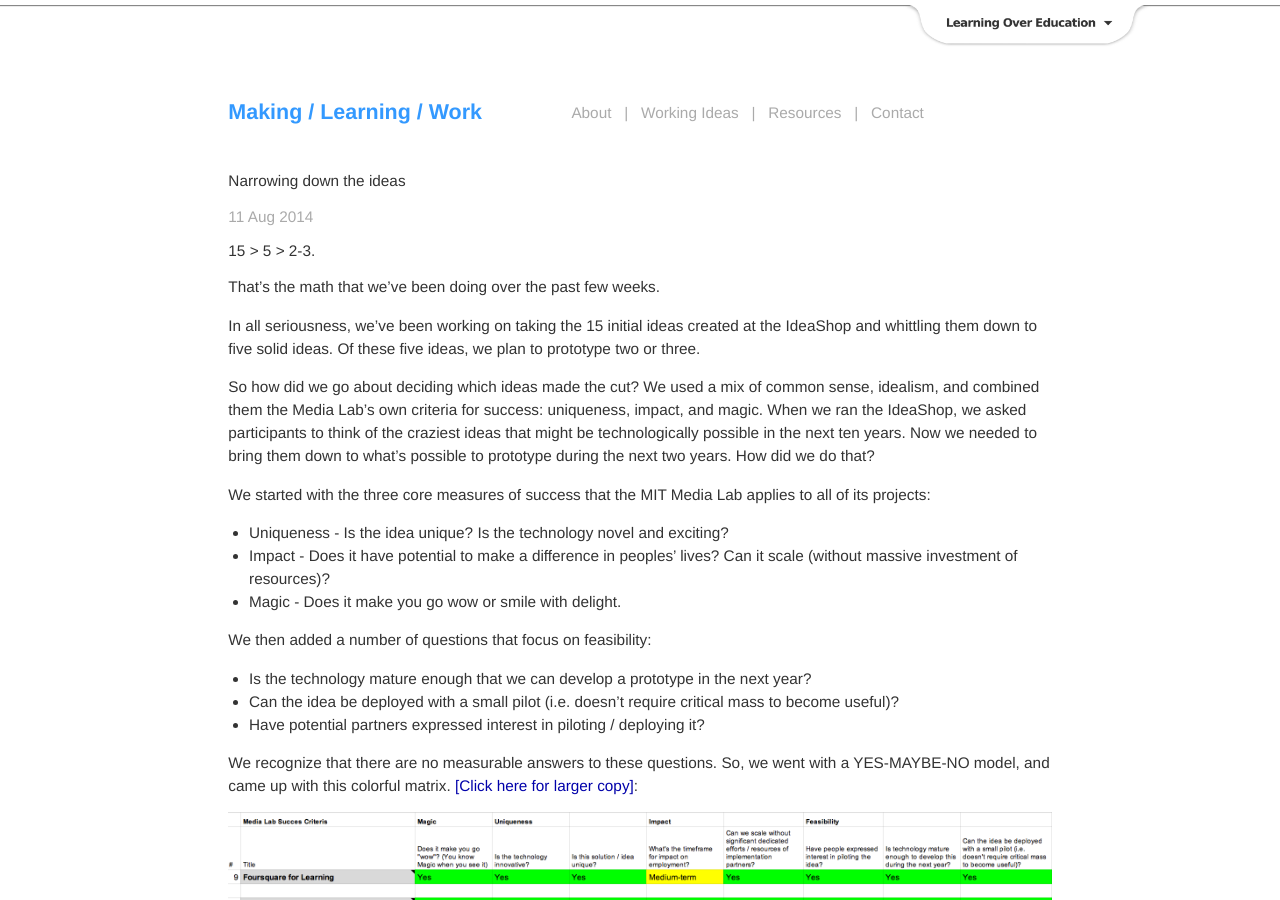
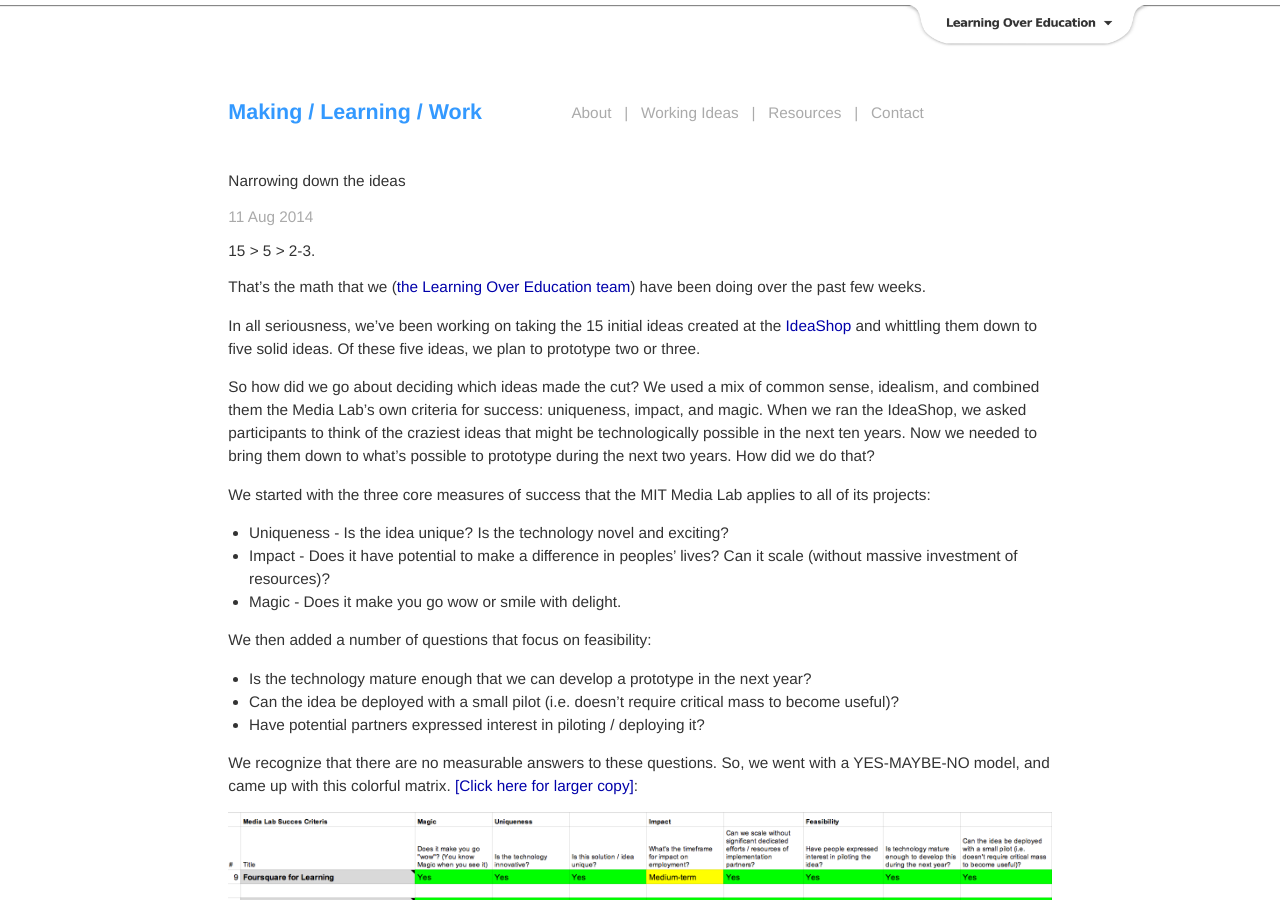
Before and after one commit to mitmedialab/mlw.media.mit.edu, a Jekyll site: the page built from _posts/2014-08-11-narrowing-down-ideas.markdown, in a window 1280 px wide and 900 px high. Built offline with Jekyll 4.4.1, drawn with Linux system fonts in a browser that asks for light colours; nearby versions of some CDN libraries; Markdown is read by kramdown in place of the engine named in the settings.

Commit message:
ml edits

```diff
--- a/_posts/2014-08-11-narrowing-down-ideas.markdown
+++ b/_posts/2014-08-11-narrowing-down-ideas.markdown
@@ -8,9 +8,9 @@ comments: true
 
 # 15 > 5 > 2-3.
 
-That's the math that we've been doing over the past few weeks.
+That's the math that we ([the Learning Over Education team](http://learn.media.mit.edu/)) have been doing over the past few weeks.
 
-In all seriousness, we've been working on taking the 15 initial ideas created at the IdeaShop and whittling them down to five solid ideas. Of these five ideas, we plan to prototype two or three.
+In all seriousness, we've been working on taking the 15 initial ideas created at the [IdeaShop](https://www.edsurge.com/n/2014-05-29-adult-learning-innovations-take-root-at-mit) and whittling them down to five solid ideas. Of these five ideas, we plan to prototype two or three.
 
 So how did we go about deciding which ideas made the cut? We used a mix of common sense, idealism, and combined them the Media Lab's own criteria for success: uniqueness, impact, and magic. When we ran the IdeaShop, we asked participants to think of the craziest ideas that might be technologically possible in the next ten years. Now we needed to bring them down to what's possible to prototype during the next two years. How did we do that?
 
```
Also changed, not shown: 2 other files.
